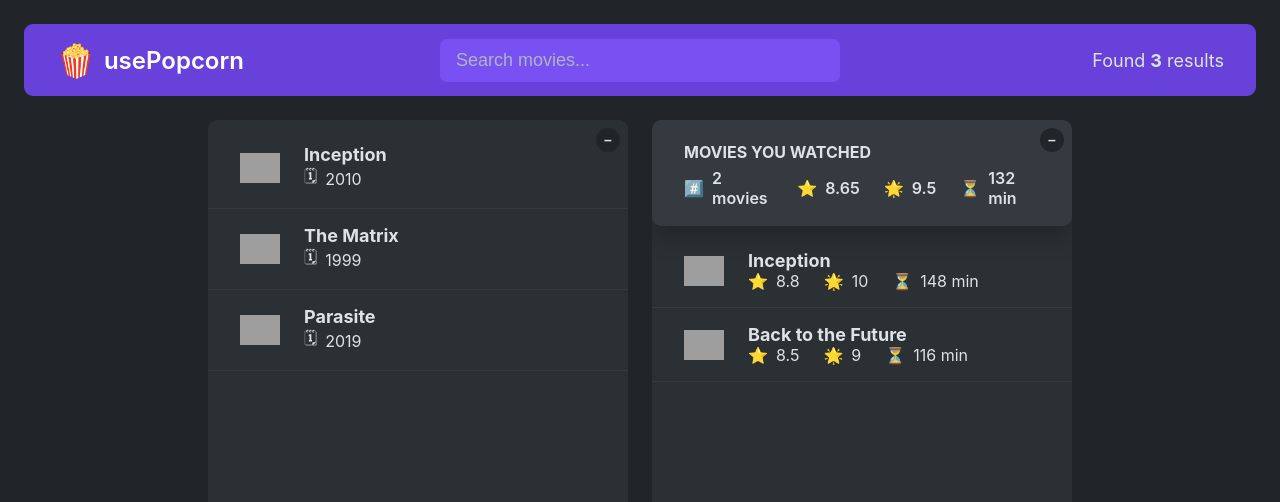
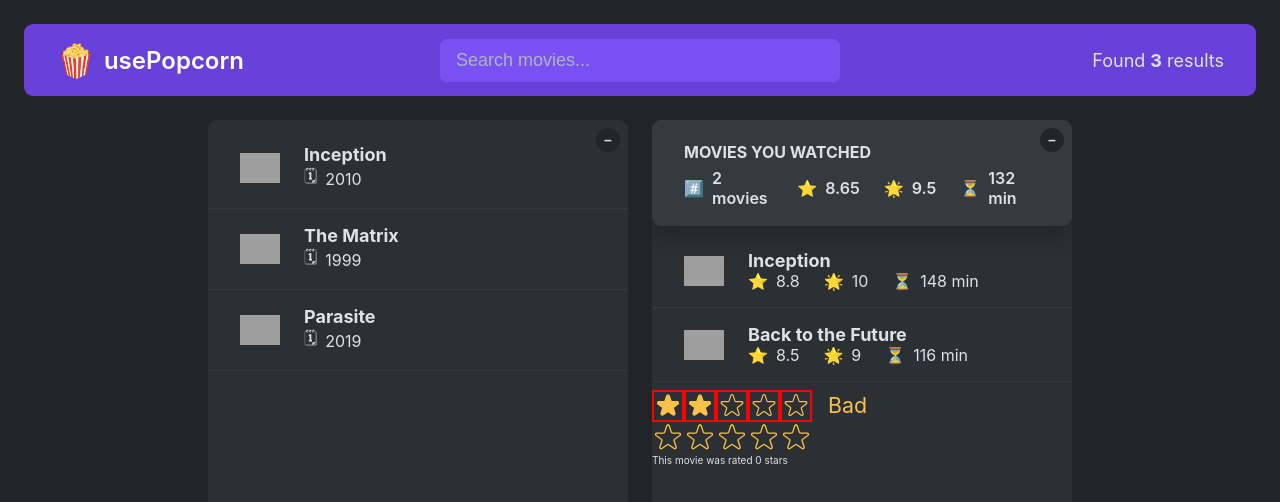
Before and after one commit to uniboxx/react_usepopcorn, a React (Vite) app: page / in a window 1280 px wide. Shown: the top 502 px of the page. Built offline with nearby package versions, Linux system fonts and the light colour scheme; grey boxes are pictures that could not be loaded.

Commit message:
make StarRating

```diff
--- a/src/App.jsx
+++ b/src/App.jsx
@@ -1,4 +1,6 @@
 import { useState } from 'react';
+
+import StarRating from './components/StarRating';
 
 const tempMovieData = [
   {
@@ -51,23 +53,63 @@
   arr.reduce((acc, cur, i, arr) => acc + cur / arr.length, 0);
 
 function App() {
-  const [query, setQuery] = useState('');
   const [movies, setMovies] = useState(tempMovieData);
   const [watched, setWatched] = useState(tempWatchedData);
-  const [isOpen1, setIsOpen1] = useState(true);
-  const [isOpen2, setIsOpen2] = useState(true);
 
-  const avgImdbRating = average(watched.map(movie => movie.imdbRating));
-  const avgUserRating = average(watched.map(movie => movie.userRating));
-  const avgRuntime = average(watched.map(movie => movie.runtime));
-
+  const [movieRating, setMovieRating] = useState(0);
   return (
     <>
-      <nav className='nav-bar'>
+      <NavBar>
+        <Logo />
+        <Search />
+        <NumResults movies={movies} />
+      </NavBar>
+      <Main>
+        {/* <Box element={<MovieList movies={movies} />} />
+        <Box
+          element={
+            <>
+              <WatchedSummary watched={watched} />
+              <WatchedMovieList watched={watched} />
+            </>
+          }></Box> */}
+        <Box>
+          <MovieList movies={movies} />
+        </Box>
+        <Box>
+          <WatchedSummary watched={watched} />
+          <WatchedMovieList watched={watched} />
+          <StarRating
+            maxRating={5}
+            className='test'
+            messages={['Terrible', 'Bad', 'Okay', 'Good', 'Amazing']}
+            defaultRating={2}
+            onSetRating={setMovieRating}
+          />
+          <StarRating onSetRating={setMovieRating} />
+          <p>This movie was rated {movieRating} stars</p>
+        </Box>
+      </Main>
+    </>
+  );
+}
+
+function NavBar({ children }) {
+  return <nav className='nav-bar'>{children}</nav>;
+}
+
+function Logo() {
+  return (
     <div className='logo'>
       <span role='img'>🍿</span>
       <h1>usePopcorn</h1>
     </div>
+  );
+}
+
+function Search() {
+  const [query, setQuery] = useState('');
+  return (
     <input
       className='search'
       type='text'
@@ -75,22 +117,73 @@
       value={query}
       onChange={e => setQuery(e.target.value)}
     />
+  );
+}
+
+function NumResults({ movies }) {
+  return (
     <p className='num-results'>
       Found <strong>{movies.length}</strong> results
     </p>
-      </nav>
+  );
+}
 
-      <main className='main'>
+function Main({ children }) {
+  return <main className='main'>{children}</main>;
+}
+
+function Box({ children }) {
+  const [isOpen, setIsOpen] = useState(true);
+  return (
     <div className='box'>
-          <button
-            className='btn-toggle'
-            onClick={() => setIsOpen1(open => !open)}>
-            {isOpen1 ? '–' : '+'}
+      <Button onClick={() => setIsOpen(open => !open)}>
+        {isOpen ? '–' : '+'}
+      </Button>
+      {isOpen && children}
+    </div>
+  );
+}
+
+// function WatchedBox() {
+//   const [watched, setWatched] = useState(tempWatchedData);
+//   const [isOpen2, setIsOpen2] = useState(true);
+
+//   return (
+//     <div className='box'>
+//       <Button onClick={() => setIsOpen2(open => !open)}>
+//         {isOpen2 ? '–' : '+'}
+//       </Button>
+//       {isOpen2 && (
+//         <>
+//           <WatchedSummary watched={watched} />
+//           <WatchedMovieList watched={watched} />
+//         </>
+//       )}
+//     </div>
+//   );
+// }
+
+function Button({ onClick, children }) {
+  return (
+    <button className='btn-toggle' onClick={onClick}>
+      {children}
     </button>
-          {isOpen1 && (
+  );
+}
+
+function MovieList({ movies }) {
+  return (
     <ul className='list'>
       {movies?.map(movie => (
-                <li key={movie.imdbID}>
+        <Movie movie={movie} key={movie.imdbID} />
+      ))}
+    </ul>
+  );
+}
+
+function Movie({ movie }) {
+  return (
+    <li>
       <img src={movie.Poster} alt={`${movie.Title} poster`} />
       <h3>{movie.Title}</h3>
       <div>
@@ -100,19 +193,15 @@
         </p>
       </div>
     </li>
-              ))}
-            </ul>
-          )}
-        </div>
+  );
+}
 
-        <div className='box'>
-          <button
-            className='btn-toggle'
-            onClick={() => setIsOpen2(open => !open)}>
-            {isOpen2 ? '–' : '+'}
-          </button>
-          {isOpen2 && (
-            <>
+function WatchedSummary({ watched }) {
+  const avgImdbRating = average(watched.map(movie => movie.imdbRating));
+  const avgUserRating = average(watched.map(movie => movie.userRating));
+  const avgRuntime = average(watched.map(movie => movie.runtime));
+
+  return (
     <div className='summary'>
       <h2>Movies you watched</h2>
       <div>
@@ -134,10 +223,22 @@
         </p>
       </div>
     </div>
+  );
+}
 
+function WatchedMovieList({ watched }) {
+  return (
     <ul className='list'>
       {watched.map(movie => (
-                  <li key={movie.imdbID}>
+        <WatchedMovie movie={movie} key={movie.imdbID} />
+      ))}
+    </ul>
+  );
+}
+
+function WatchedMovie({ movie }) {
+  return (
+    <li>
       <img src={movie.Poster} alt={`${movie.Title} poster`} />
       <h3>{movie.Title}</h3>
       <div>
@@ -155,13 +256,6 @@
         </p>
       </div>
     </li>
-                ))}
-              </ul>
-            </>
-          )}
-        </div>
-      </main>
-    </>
   );
 }
 
--- /dev/null
+++ b/src/components/StarRating.css
@@ -0,0 +1,3 @@
+.test .star {
+  border: 2px solid red;
+}
--- /dev/null
+++ b/src/components/StarRating.jsx
@@ -0,0 +1,111 @@
+import { useState } from 'react';
+import './StarRating.css';
+
+const containerStyle = {
+  display: 'flex',
+  alignItems: 'center',
+  gap: '16px',
+};
+const startContainerStyle = {
+  display: 'flex',
+};
+
+function StarRating({
+  maxRating = 5,
+  color = '#fcc149',
+  size = 32,
+  className = '',
+  messages = [],
+  defaultRating = 0,
+  onSetRating,
+}) {
+  const textStyle = {
+    lineHeight: '1',
+    margin: '0',
+    color,
+    fontSize: `${size / 1.5}px`,
+  };
+  const [rating, setRating] = useState(defaultRating);
+  const [tempRating, setTempRating] = useState(0);
+
+  function handleRating(rating) {
+    setRating(rating);
+    onSetRating(rating);
+    console.log(rating);
+  }
+
+  return (
+    <div style={containerStyle} className={className}>
+      <div style={startContainerStyle}>
+        {Array.from({ length: maxRating }, (_, i) => (
+          <Star
+            className={className}
+            key={i + 1}
+            onClick={() => handleRating(i + 1)}
+            onHoverIn={() => setTempRating(i + 1)}
+            onHoverOut={() => setTempRating(0)}
+            full={tempRating ? tempRating > i : rating > i}
+            color={color}
+            size={size}
+          />
+        ))}
+      </div>
+      <p style={textStyle}>
+        {messages.length === maxRating
+          ? messages[tempRating ? tempRating - 1 : rating - 1]
+          : tempRating || rating || ''}
+      </p>
+    </div>
+  );
+}
+
+function Star({
+  onClick,
+  onHoverIn,
+  onHoverOut,
+  full,
+  color,
+  size,
+  className,
+}) {
+  const starStyle = {
+    width: `${size}px`,
+    height: `${size}px`,
+    display: 'block',
+    cursor: 'pointer',
+  };
+  return (
+    <span
+      role='button'
+      style={starStyle}
+      onClick={onClick}
+      onMouseEnter={onHoverIn}
+      onMouseLeave={onHoverOut}
+      className='star'>
+      {full ? (
+        <svg
+          xmlns='http://www.w3.org/2000/svg'
+          viewBox='0 0 20 20'
+          fill={color}
+          stroke={color}>
+          <path d='M9.049 2.927c.3-.921 1.603-.921 1.902 0l1.07 3.292a1 1 0 00.95.69h3.462c.969 0 1.371 1.24.588 1.81l-2.8 2.034a1 1 0 00-.364 1.118l1.07 3.292c.3.921-.755 1.688-1.54 1.118l-2.8-2.034a1 1 0 00-1.175 0l-2.8 2.034c-.784.57-1.838-.197-1.539-1.118l1.07-3.292a1 1 0 00-.364-1.118L2.98 8.72c-.783-.57-.38-1.81.588-1.81h3.461a1 1 0 00.951-.69l1.07-3.292z' />
+        </svg>
+      ) : (
+        <svg
+          xmlns='http://www.w3.org/2000/svg'
+          fill='none'
+          viewBox='0 0 24 24'
+          stroke={color}>
+          <path
+            strokeLinecap='round'
+            strokeLinejoin='round'
+            strokeWidth='{2}'
+            d='M11.049 2.927c.3-.921 1.603-.921 1.902 0l1.519 4.674a1 1 0 00.95.69h4.915c.969 0 1.371 1.24.588 1.81l-3.976 2.888a1 1 0 00-.363 1.118l1.518 4.674c.3.922-.755 1.688-1.538 1.118l-3.976-2.888a1 1 0 00-1.176 0l-3.976 2.888c-.783.57-1.838-.197-1.538-1.118l1.518-4.674a1 1 0 00-.363-1.118l-3.976-2.888c-.784-.57-.38-1.81.588-1.81h4.914a1 1 0 00.951-.69l1.519-4.674z'
+          />
+        </svg>
+      )}
+    </span>
+  );
+}
+
+export default StarRating;
```
Lines whose indentation alone changed are shown as unchanged.
